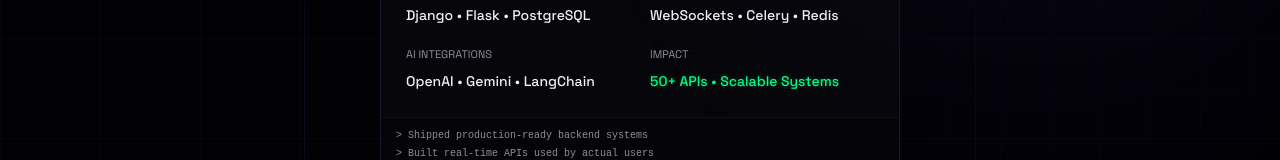
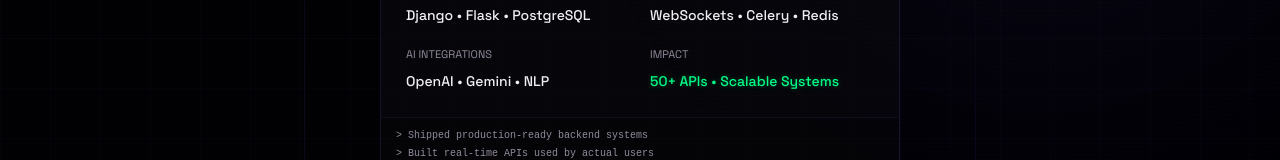
Before and after one commit to Saketh0014/Portfolio, a React (Create React App) app in the folder portfolio-react/: page / in a window 1280 px wide. Shown: the part 362-522 px from the top of the page. Built offline with nearby package versions, Linux system fonts and the light colour scheme.

Commit message:
feat: add Hero component with dynamic typing effect, social links, and a system monitor section.

```diff
--- a/portfolio-react/src/components/Hero.js
+++ b/portfolio-react/src/components/Hero.js
@@ -105,7 +105,7 @@ const Hero = () => {
            </div>
            <div className="monitor-item">
              <span className="label">AI INTEGRATIONS</span>
-             <span className="value">OpenAI • Gemini • LangChain</span>
+             <span className="value">OpenAI • Gemini • NLP</span>
            </div>
            <div className="monitor-item">
              <span className="label">IMPACT</span>
```
